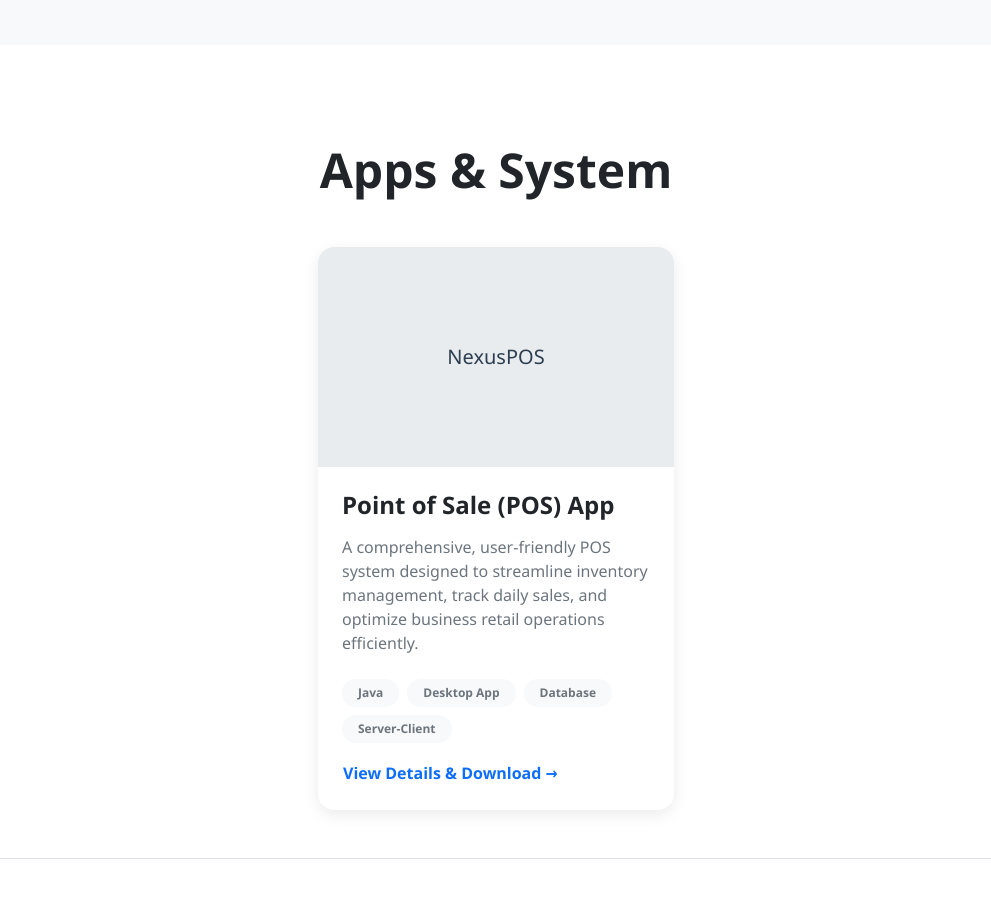
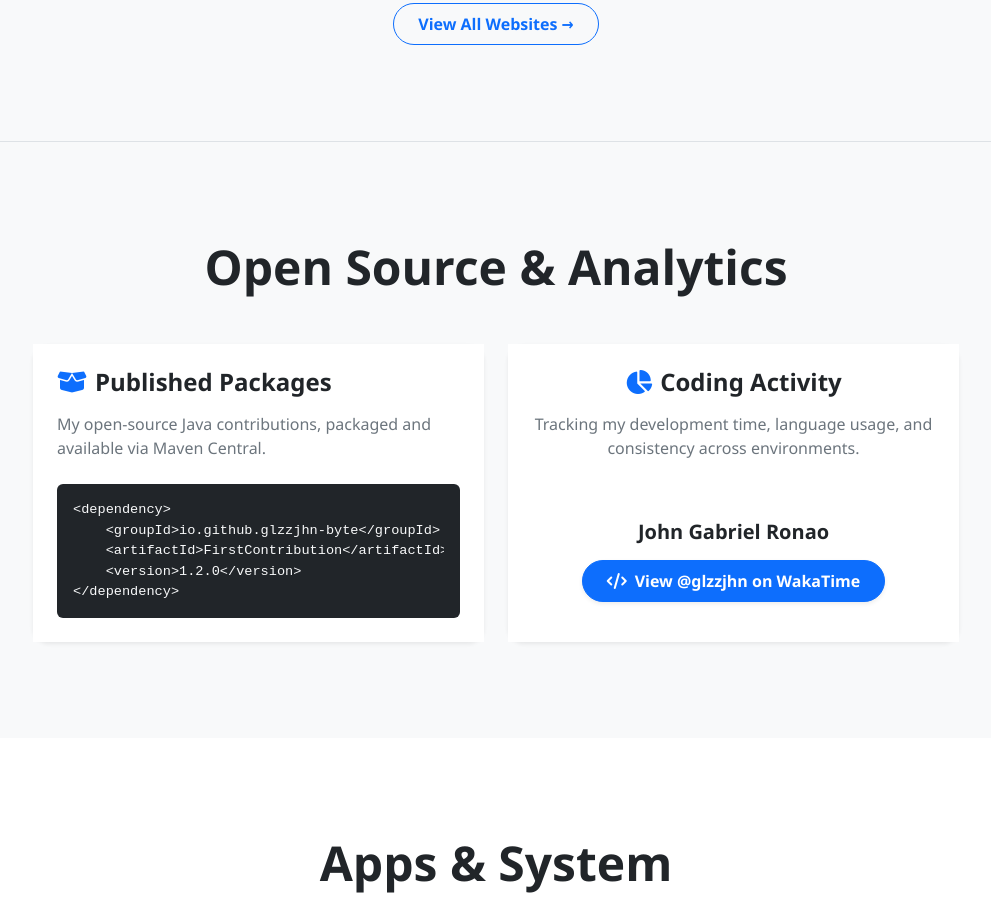
Before and after one commit to glzzjhn-byte/Glzz-Home, a plain HTML site: page index.html in a window 1280 px wide. Shown: the part 3878-4782 px from the top of the page, without its empty margins (144-1135 px from the left). Drawn offline with nearby package versions, Linux system fonts and the light colour scheme.

```diff
--- a/index.html
+++ b/index.html
@@ -1,17 +1,27 @@
 <!-- Copyright (c) GlzzJohn -->
 <!DOCTYPE html>
 <html lang="en">
+Updating your HTML's metadata—specifically the JSON-LD script (the "@context": "[https://schema.org](https://schema.org)" block)—is exactly how you feed this relationship directly to Google's web crawlers.
+
+To create a hard link between your real name, your @glzzjhn handle, your WakaTime profile, and your Maven dependency, we can upgrade your JSON-LD to use a @graph structure. This tells the crawler: "Here is a Person, here are all their profiles, and here is the Software they authored."
+
+Replace your entire <head> section with this updated version:
+
+HTML
 <head>
     <meta charset="UTF-8">
     <meta name="viewport" content="width=device-width, initial-scale=1.0">
     <meta name="google-site-verification" content="9WgGEYs8OPE41W0Hd5cj4rrGhdmV6rmIx7hPFOpL4fo" />
     <meta name="author" content="John Gabriel Ronao">
     <meta name="description" content="Portfolio of John Gabriel Ronao (Bon), a 3rd-year Computer Engineering student at UST-L specializing in Systems, ML, and Cyber Security.">
-
+    <meta name="keywords" content="John Gabriel Ronao, glzzjhn, glzzjhn-byte, Java Developer, WakaTime, Maven dependency, io.github.glzzjhn-byte, UST-L">
     <script type="application/ld+json">
     {
       "@context": "https://schema.org",
+      "@graph": [
+        {
           "@type": "Person",
+          "@id": "https://glzzjhn-byte.github.io/Glzz-Home/#person",
           "name": "John Gabriel Ronao",
           "alternateName": ["Bon", "glzzjhn-byte", "glzzjhn"],
           "jobTitle": "3rd-Year Computer Engineering Student",
@@ -22,7 +32,19 @@
           "url": "https://glzzjhn-byte.github.io/Glzz-Home/",
           "sameAs": [
             "https://github.com/glzzjhn-byte",
-        "https://github.com/glzzjhn"
+            "https://github.com/glzzjhn",
+            "https://wakatime.com/@glzzjhn"
+          ]
+        },
+        {
+          "@type": "SoftwareSourceCode",
+          "name": "FirstContribution",
+          "identifier": "io.github.glzzjhn-byte:FirstContribution:1.2.0",
+          "programmingLanguage": "Java",
+          "author": {
+            "@id": "https://glzzjhn-byte.github.io/Glzz-Home/#person"
+          }
+        }
       ]
     }
     </script>
@@ -173,6 +195,51 @@
             </div>
             <div class="text-center mt-5">
                 <a href="websites.html" class="btn btn-outline-primary rounded-pill px-4 py-2 fw-semibold custom-btn-hover">View All Websites →</a>
+            </div>
+        </div>
+    </section>
+    <section id="open-source" class="py-5 bg-light border-top">
+        <div class="container py-5">
+            <h2 class="display-5 fw-bold text-dark text-center mb-5">Open Source & Analytics</h2>
+            <div class="row g-4 justify-content-center">
+                <div class="col-md-5">
+                    <div class="card h-100 custom-card shadow-sm border-0">
+                        <div class="card-body p-4 d-flex flex-column bg-white">
+                            <h4 class="card-title fw-bold text-dark mb-3">
+                                <i class="fas fa-box-open me-2 text-primary"></i>Published Packages
+                            </h4>
+                            <p class="text-secondary mb-4">My open-source Java contributions, packaged and available via Maven Central.</p>
+
+                            <div class="bg-dark rounded p-3 mt-auto overflow-auto shadow-inner">
+<pre class="text-light mb-0" style="font-family: monospace; font-size: 0.85rem;">
+&lt;dependency&gt;
+    &lt;groupId&gt;io.github.glzzjhn-byte&lt;/groupId&gt;
+    &lt;artifactId&gt;FirstContribution&lt;/artifactId&gt;
+    &lt;version&gt;1.2.0&lt;/version&gt;
+&lt;/dependency&gt;
+</pre>
+                            </div>
+                        </div>
+                    </div>
+                </div>
+                <div class="col-md-5">
+                    <div class="card h-100 custom-card shadow-sm border-0">
+                        <div class="card-body p-4 d-flex flex-column bg-white text-center justify-content-center">
+                            <h4 class="card-title fw-bold text-dark mb-3">
+                                <i class="fas fa-chart-pie me-2 text-primary"></i>Coding Activity
+                            </h4>
+                            <p class="text-secondary mb-4">Tracking my development time, language usage, and consistency across environments.</p>
+
+                            <div class="mt-auto py-3">
+                                <h5 class="fw-bold text-dark mb-3">John Gabriel Ronao</h5>
+                                <a href="https://wakatime.com/@glzzjhn" target="_blank" class="btn btn-primary rounded-pill px-4 py-2 fw-semibold shadow-sm custom-btn-hover">
+                                    <i class="fas fa-code me-2"></i>View @glzzjhn on WakaTime
+                                </a>
+                            </div>
+                        </div>
+                    </div>
+                </div>
+
             </div>
         </div>
     </section>
```
Lines whose indentation alone changed are shown as unchanged.
